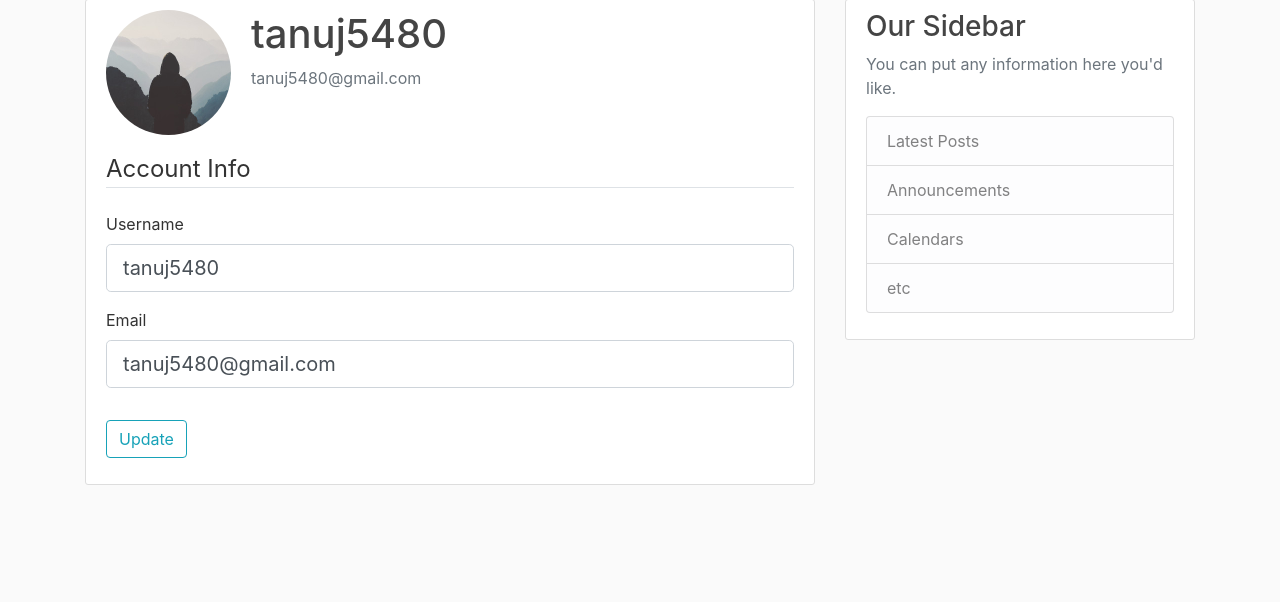
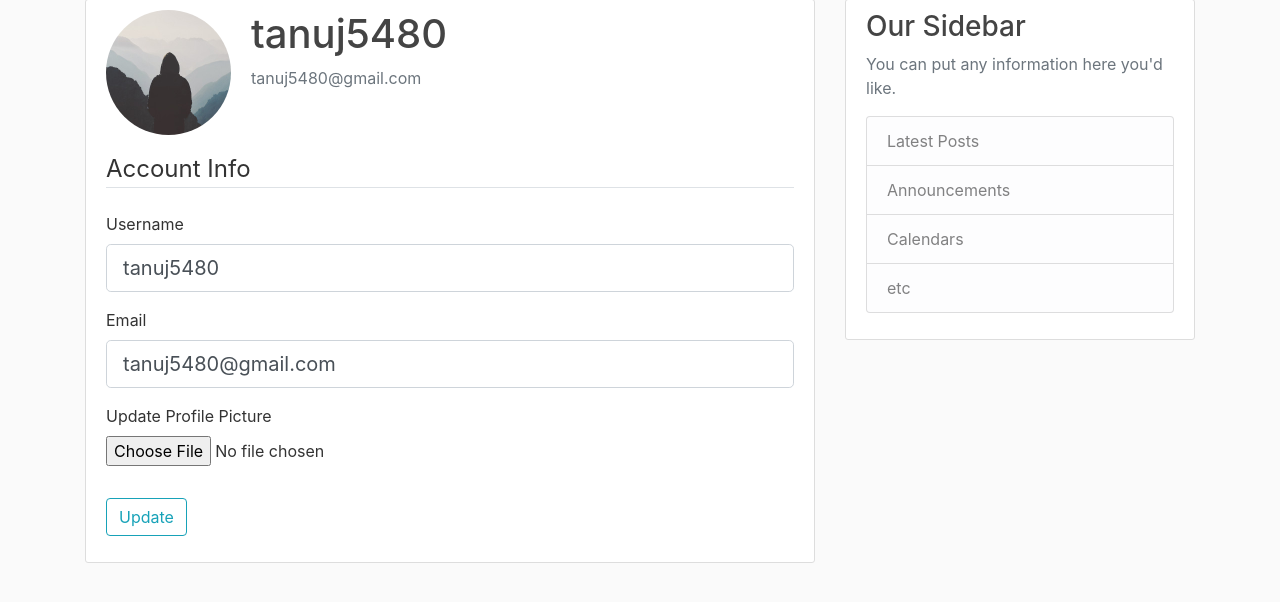
Before and after one commit to tanuj5480/Flask, a Flask app: page /account in a window 1280 px wide. Shown: the part 81-683 px from the top of the page. Run offline with Flask 2, Linux system fonts and the light colour scheme; a user stored in the database is signed in; some libraries are stand-ins or nearby versions.

Commit message:
Completed Part 7 - User Account and Profile Picture

```diff
--- a/flaskblog/forms.py
+++ b/flaskblog/forms.py
@@ -1,4 +1,5 @@
 from flask_wtf import FlaskForm
+from flask_wtf.file import FileField, FileAllowed
 from flask_login import current_user
 from wtforms import StringField, PasswordField, SubmitField, BooleanField
 from wtforms.validators import DataRequired, Length, Email, EqualTo, ValidationError
@@ -33,6 +34,7 @@ class LoginForm(FlaskForm):
 class UpdateAccountForm(FlaskForm):
 	username = StringField('Username', validators=[DataRequired(),Length(min=2, max=20)])
 	email = StringField('Email', validators=[DataRequired(), Email()])
+	picture = FileField('Update Profile Picture', validators=[FileAllowed(['jpg', 'png'])])
 	submit = SubmitField('Update')
 
 
--- a/flaskblog/routes.py
+++ b/flaskblog/routes.py
@@ -1,8 +1,10 @@
+import os
+import secrets
+from PIL import Image
 from flask import render_template, url_for, flash, redirect, request
 from flaskblog import app, db, bcrypt
 from flaskblog.forms import RegistrationForm, LoginForm, UpdateAccountForm
 from flask_login import login_user, current_user, logout_user, login_required
-
 from flaskblog.models import User, Post
 
 
@@ -76,11 +78,28 @@ def logout():
 	return redirect(url_for('home'))
 
 
+def save_picture(form_picture):
+	# random_hex = secrets.token_hex(8)
+	f_name, f_ext = os.path.splitext(form_picture.filename)
+	picture_fn = f_name + f_ext
+	picture_path = os.path.join(app.root_path, 'static/profile_pics', picture_fn)
+
+	output_size = (125, 125)
+	i=Image.open(form_picture)
+	i.thumbnail(output_size)
+	i.save(picture_path)
+
+
+	return picture_fn
+
 @app.route('/account', methods=['GET', 'POST'])
 @login_required
 def account():
 	form = UpdateAccountForm()
 	if form.validate_on_submit():
+		if form.picture.data:
+			picture_file = save_picture(form.picture.data)
+			current_user.image_file = picture_file
 		current_user.username = form.username.data
 		current_user.email = form.email.data
 		db.session.commit()
--- a/flaskblog/templates/account.html
+++ b/flaskblog/templates/account.html
@@ -8,7 +8,7 @@
           <p class="text-secondary">{{ current_user.email }}</p>
         </div>
       </div>
-		<form method="POST" action="">
+		<form method="POST" action="" enctype="multipart/form-data">
 			{{ form.hidden_tag() }}
 			<fieldset class="form-group">
 				<legend class="border-bottom mb-4">Account Info</legend>
@@ -39,6 +39,15 @@
 							{{ form.email(class="form-control form-control-lg") }}
 					{% endif %}
 				</div>
+				<div class="form-group">
+					{{ form.picture.label }}
+					{{ form.picture(class="form-control-file") }}
+					{% if form.picture.errors %}
+						{% for error in form.picture.errors %}
+							<span class="text-danger" >{{ error }}</span> </br>
+						{% endfor %}
+					{% endif %}
+				</div>
 			</fieldset>
 			<div class="form-group">
 				{{ form.submit(class="btn btn-outline-info")}}
```
Also changed, not shown: flaskblog/site.db, flaskblog/static/profile_pics/me-potrait3.jpg (added), 2 other files.
